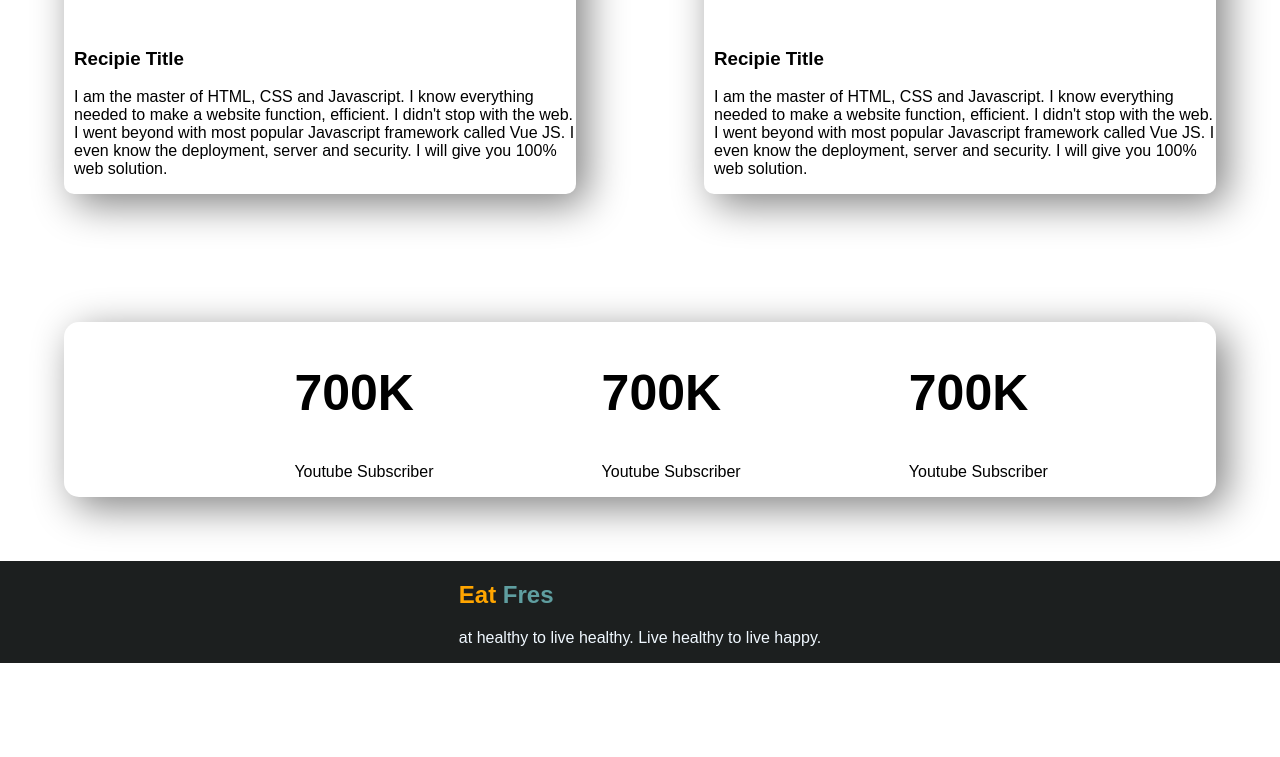
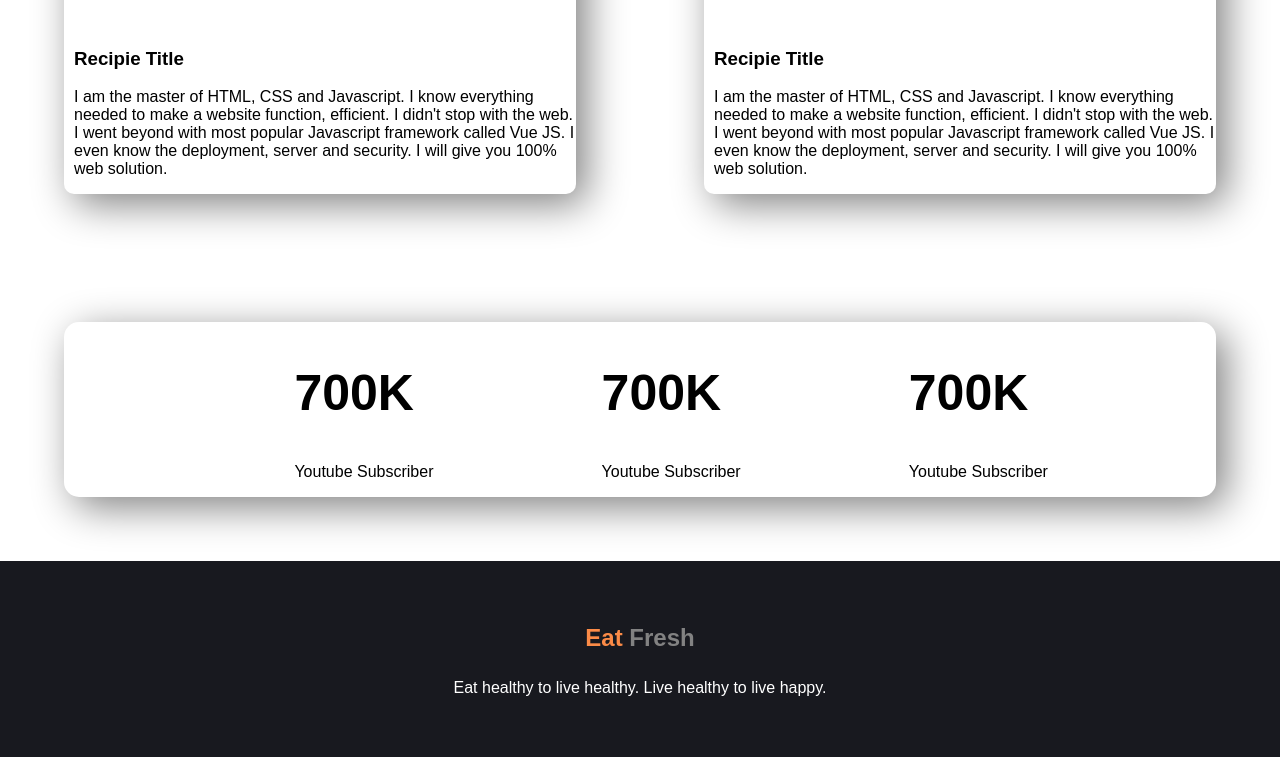
Before and after one commit to 60450sagor/eat-healthy, a plain HTML site: page index.html in a window 1280 px wide. Shown: the part 1621-2378 px from the top of the page. Before the commit the page ends 2284 px from the top, so only its background shows below. Drawn offline with Linux system fonts and the light colour scheme.

Commit message:
added footer

```diff
--- a/index.html
+++ b/index.html
@@ -93,15 +93,9 @@
         <p>Youtube Subscriber</p>
       </div>
     </section>
-    <section class="over-all-class">
-      <div class="futter-text">
-        <div class="end-class">
-          <h2 id="org-color">Eat <span class="rcp-color">Fres</span></h2>
-          <p class="p-color">
-            at healthy to live healthy. Live healthy to live happy.
-          </p>
-        </div>
-      </div>
-    </section>
+    <footer>
+      <h2><span> Eat</span> Fresh</h2>
+      <p>Eat healthy to live healthy. Live healthy to live happy.</p>
+    </footer>
   </body>
 </html>
--- a/style.css
+++ b/style.css
@@ -69,18 +69,23 @@ h1 {
 .dive-three {
   width: 33.3%;
 }
-.over-all-class {
-  display: flex;
-  justify-content: center;
-  align-items: center;
-  background-color: rgb(28, 31, 31);
+footer {
+  background-color: #18191f;
+  padding: 40px 0;
 }
-#org-color {
-  color: orange;
+footer h2 {
+  font-size: 24px;
+  line-height: 34px;
+  color: #828282;
+  text-align: center;
 }
-.rcp-color {
-  color: cadetblue;
+footer h2 span {
+  color: #fb8b47;
 }
-.p-color {
-  color: aliceblue;
+footer p {
+  font-size: 16px;
+  line-height: 26px;
+  color: #ffff;
+  text-align: center;
+  margin-top: 10px;
 }
```
